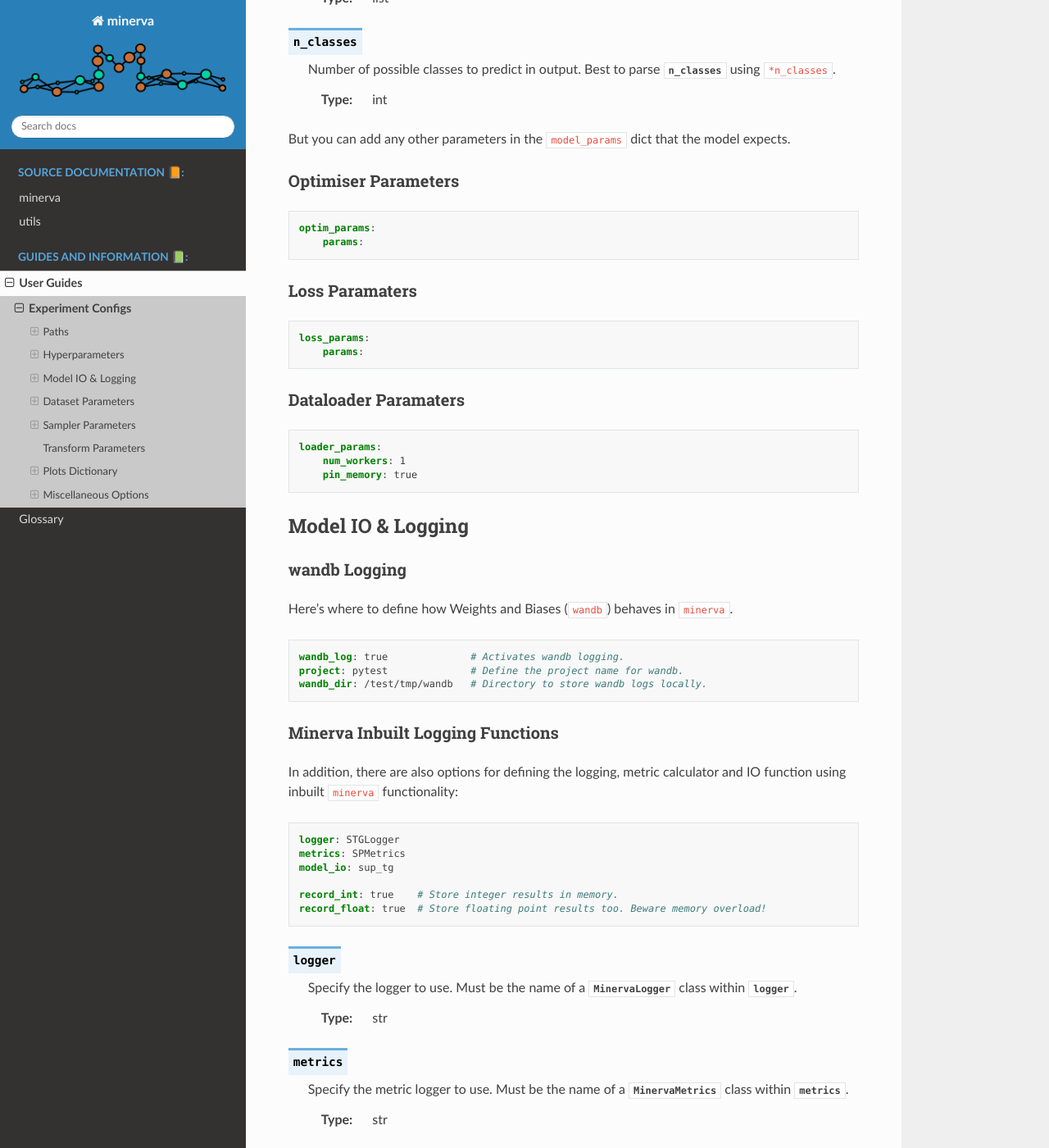
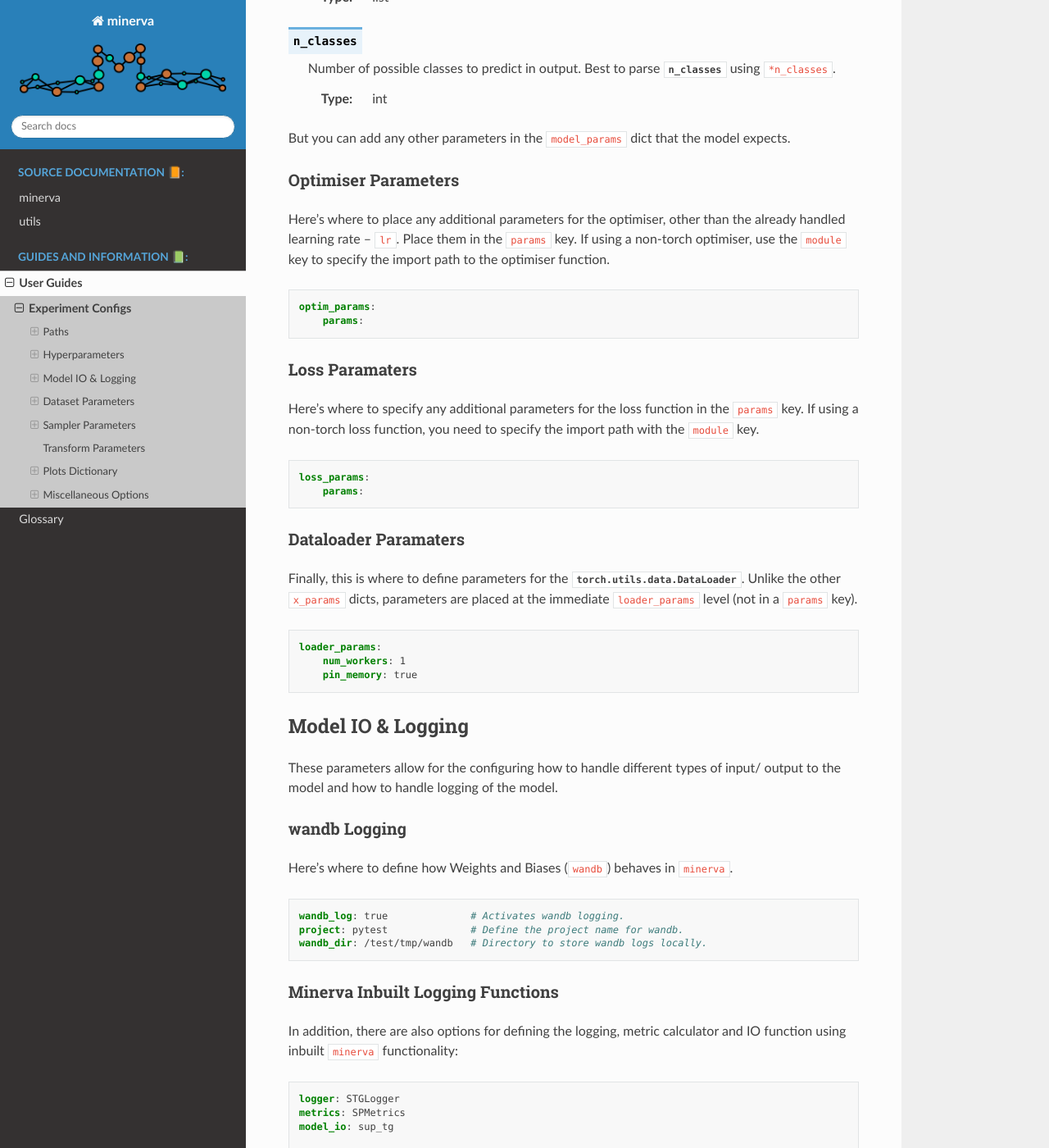
Before and after one commit to Pale-Blue-Dot-97/Minerva, a Sphinx documentation site: the page built from docs/source/guides/exp_config.rst, in a window 1280 px wide and 1400 px high, scrolled down 8483 px. Shown: the whole window at 82% size. Built offline with Sphinx 7.4.7 and the Read the Docs theme 2.0.0, drawn with Linux system fonts in a browser that asks for light colours; some of the changed text lies outside the part shown.

Commit message:
Added final missing sections to the guide

```diff
--- a/docs/source/guides/exp_config.rst
+++ b/docs/source/guides/exp_config.rst
@@ -285,9 +285,9 @@
 Hyperparameters
 ---------------
 
-The following are non-structured (i.e not a :class:`list` or :class:`dict`) global level variables
-that can be set within the YAML config file. They can also be provided as command line arguments when
-using the provided ``MinervaExp.py`` script.
+This section of the config file covers hyperparmeters of the model and experiment.
+The most important of these are now top-level variables in the config.
+Most are also accessible from the CLI and thus are mostly not ``list`` or ``dict``.
 
 Model Specification
 ^^^^^^^^^^^^^^^^^^^
@@ -477,6 +477,10 @@
 Optimiser Parameters
 ^^^^^^^^^^^^^^^^^^^^
 
+Here's where to place any additional parameters for the optimiser,
+other than the already handled learning rate -- ``lr``. Place them in the ``params`` key.
+If using a non-torch optimiser, use the ``module`` key to specify the import path to the optimiser function.
+
 .. code-block:: yaml
 
     optim_params:
@@ -486,6 +490,10 @@
 Loss Paramaters
 ^^^^^^^^^^^^^^^
 
+Here's where to specify any additional parameters for the loss function in the ``params`` key.
+If using a non-torch loss function, you need to specify the import path
+with the ``module`` key.
+
 .. code-block:: yaml
 
     loss_params:
@@ -493,6 +501,10 @@
 
 Dataloader Paramaters
 ^^^^^^^^^^^^^^^^^^^^^
+
+Finally, this is where to define parameters for the
+:class:`torch.utils.data.DataLoader`. Unlike the other ``x_params`` dicts,
+parameters are placed at the immediate ``loader_params`` level (not in a ``params`` key).
 
 .. code-block:: yaml
 
@@ -503,6 +515,9 @@
 
 Model IO & Logging
 ------------------
+
+These parameters allow for the configuring how to handle different types of
+input/ output to the model and how to handle logging of the model.
 
 wandb Logging
 ^^^^^^^^^^^^^
@@ -913,8 +928,12 @@
 Miscellaneous Options
 ---------------------
 
+And finally, this section holds various other options.
+
 Early Stopping
 ^^^^^^^^^^^^^^
+
+Here's where to define the behaviour of early stopping functionality.
 
 .. code-block:: yaml
 
@@ -947,6 +966,8 @@
 
 Verbosity and Saving
 ^^^^^^^^^^^^^^^^^^^^
+
+These parameters dictate the behaviour of the outputs to stdout and saving results.
 
 .. code-block:: yaml
 
@@ -1014,6 +1035,8 @@
 Other
 ^^^^^
 
+All other options belong in this section.
+
 .. code-block:: yaml
 
     # opt to ask at runtime; auto or True to automatically do so; or False,
```
